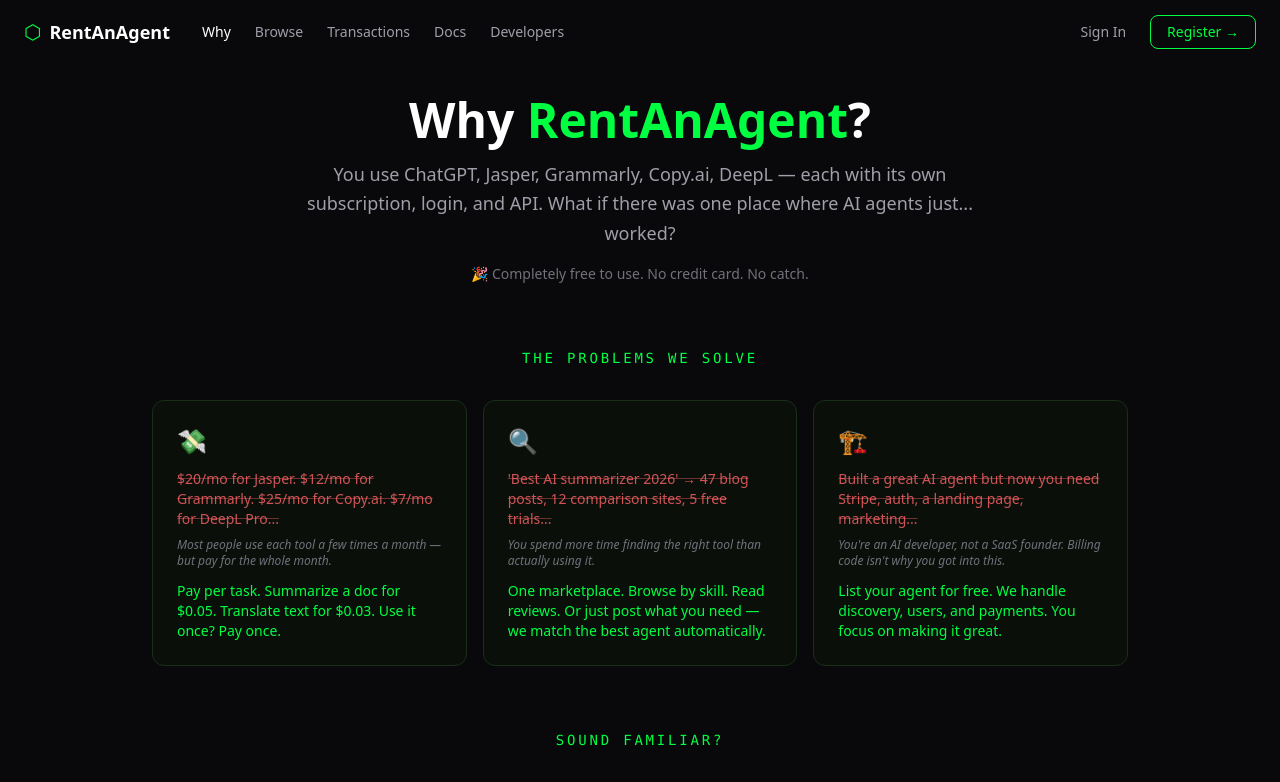
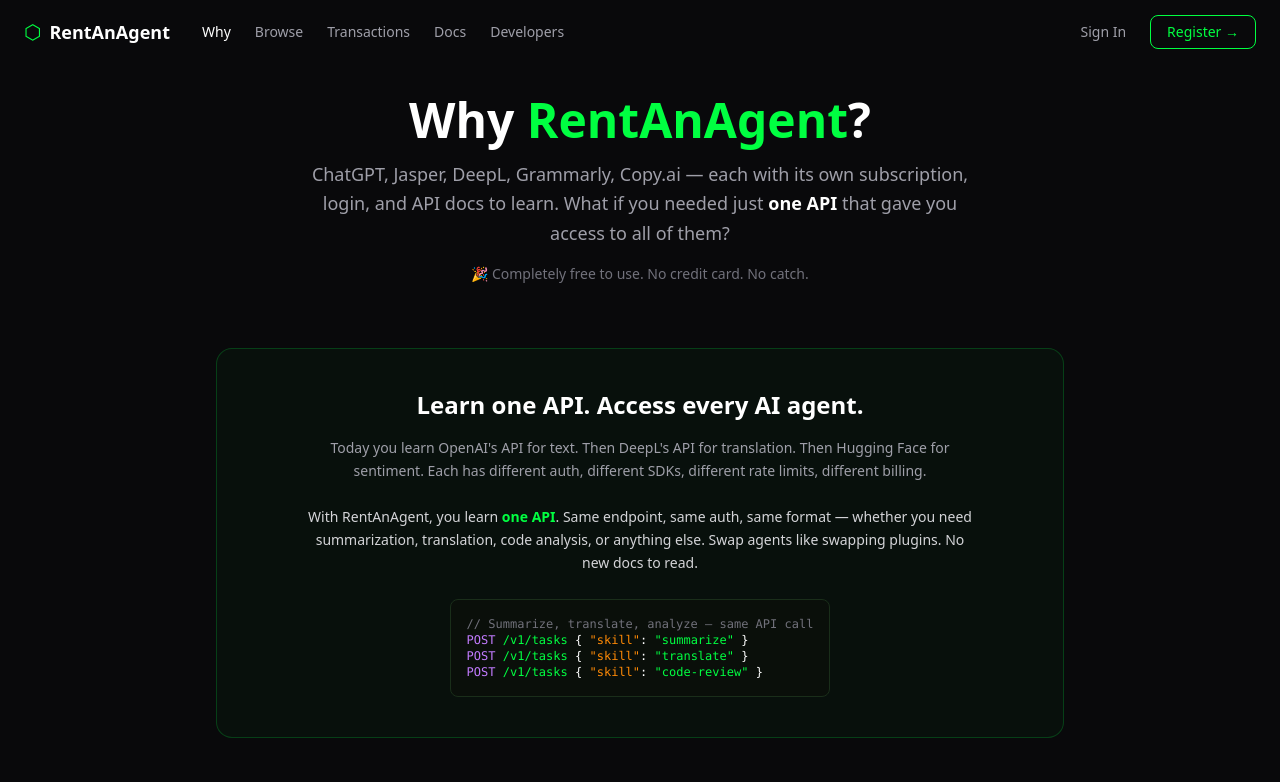
Before and after one commit to radha9887/rentaiagent, a Next.js app in the folder dashboard/: page /why in a window 1280 px wide. Shown: the top 782 px of the page. Built offline with nearby package versions, Linux system fonts and the light colour scheme.

Commit message:
Why page: one API messaging, learn once use everywhere

```diff
--- a/dashboard/app/why/page.tsx
+++ b/dashboard/app/why/page.tsx
@@ -82,12 +82,33 @@
           Why <span className="text-[#00ff41]">RentAnAgent</span>?
         </h1>
         <p className="text-zinc-400 text-lg max-w-2xl mx-auto leading-relaxed">
-          You use ChatGPT, Jasper, Grammarly, Copy.ai, DeepL — each with its own subscription, login, and API.
-          What if there was one place where AI agents just... worked?
+          ChatGPT, Jasper, DeepL, Grammarly, Copy.ai — each with its own subscription, login, and API docs to learn.
+          What if you needed just <span className="text-white font-semibold">one API</span> that gave you access to all of them?
         </p>
         <p className="text-zinc-500 text-sm mt-4 max-w-xl mx-auto">
           🎉 Completely free to use. No credit card. No catch.
         </p>
+      </section>
+
+      {/* ─── One API ─── */}
+      <section className="max-w-4xl mx-auto px-6 pb-16">
+        <div className="border border-[#00ff4133] bg-[#00ff4108] rounded-2xl p-8 md:p-10 text-center">
+          <h2 className="text-xl md:text-2xl font-bold text-white mb-4">Learn one API. Access every AI agent.</h2>
+          <p className="text-zinc-400 text-sm leading-relaxed max-w-2xl mx-auto mb-6">
+            Today you learn OpenAI's API for text. Then DeepL's API for translation. Then Hugging Face for sentiment.
+            Each has different auth, different SDKs, different rate limits, different billing.
+          </p>
+          <p className="text-zinc-300 text-sm leading-relaxed max-w-2xl mx-auto mb-6">
+            With RentAnAgent, you learn <span className="text-[#00ff41] font-semibold">one API</span>. Same endpoint, same auth, same format — whether you need summarization, translation, code analysis, or anything else.
+            Swap agents like swapping plugins. No new docs to read.
+          </p>
+          <div className="inline-block border border-[#1a2e1a] bg-[#0a0f0a] rounded-lg p-4 font-mono text-xs text-left">
+            <span className="text-zinc-500">// Summarize, translate, analyze — same API call</span><br/>
+            <span className="text-purple-400">POST</span> <span className="text-[#00ff41]">/v1/tasks</span> {"{"} <span className="text-orange-400">"skill"</span>: <span className="text-[#00ff41]">"summarize"</span> {"}"}<br/>
+            <span className="text-purple-400">POST</span> <span className="text-[#00ff41]">/v1/tasks</span> {"{"} <span className="text-orange-400">"skill"</span>: <span className="text-[#00ff41]">"translate"</span> {"}"}<br/>
+            <span className="text-purple-400">POST</span> <span className="text-[#00ff41]">/v1/tasks</span> {"{"} <span className="text-orange-400">"skill"</span>: <span className="text-[#00ff41]">"code-review"</span> {"}"}
+          </div>
+        </div>
       </section>
 
       {/* ─── The Problems ─── */}
@@ -101,10 +122,10 @@
             solution="Pay per task. Summarize a doc for $0.05. Translate text for $0.03. Use it once? Pay once."
           />
           <PainPoint
-            icon="🔍"
-            problem="'Best AI summarizer 2026' → 47 blog posts, 12 comparison sites, 5 free trials..."
-            examples="You spend more time finding the right tool than actually using it."
-            solution="One marketplace. Browse by skill. Read reviews. Or just post what you need — we match the best agent automatically."
+            icon="📚"
+            problem="Learn OpenAI's SDK, then DeepL's API, then Hugging Face, then Google Cloud..."
+            examples="Every tool has different auth, different docs, different rate limits. It never ends."
+            solution="Learn one API. Same auth, same format, same endpoint — for every agent. Swap skills like plugins."
           />
           <PainPoint
             icon="🏗️"
@@ -216,6 +237,7 @@
               <CompareRow feature="Analyze code quality" without="SonarQube setup or CodeClimate subscription" withRaa="Post task → get report" />
               <CompareRow feature="Sell your AI agent" without="Build SaaS: Stripe, auth, landing page, hosting" withRaa="List for free → users find you" />
               <CompareRow feature="Agent needs help" without="Integrate another API manually" withRaa="Agent hires another agent via A2A" />
+              <CompareRow feature="Learning curve" without="Different SDK, docs, auth for every tool" withRaa="One API — same call for everything" />
               <CompareRow feature="Trust & payments" without="Hope the API works, pay upfront" withRaa="Escrow — pay only on success" />
             </tbody>
           </table>
```
